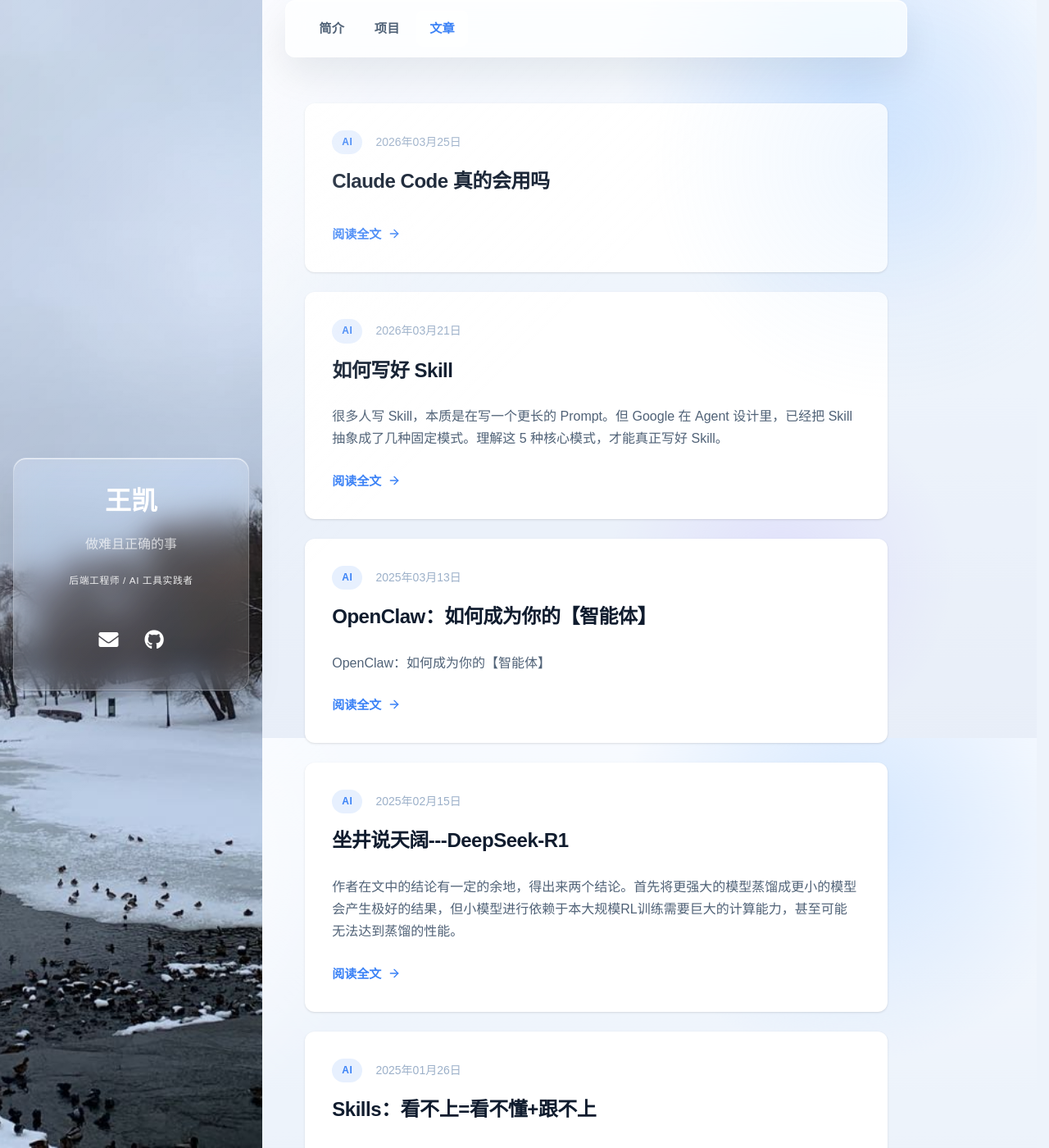
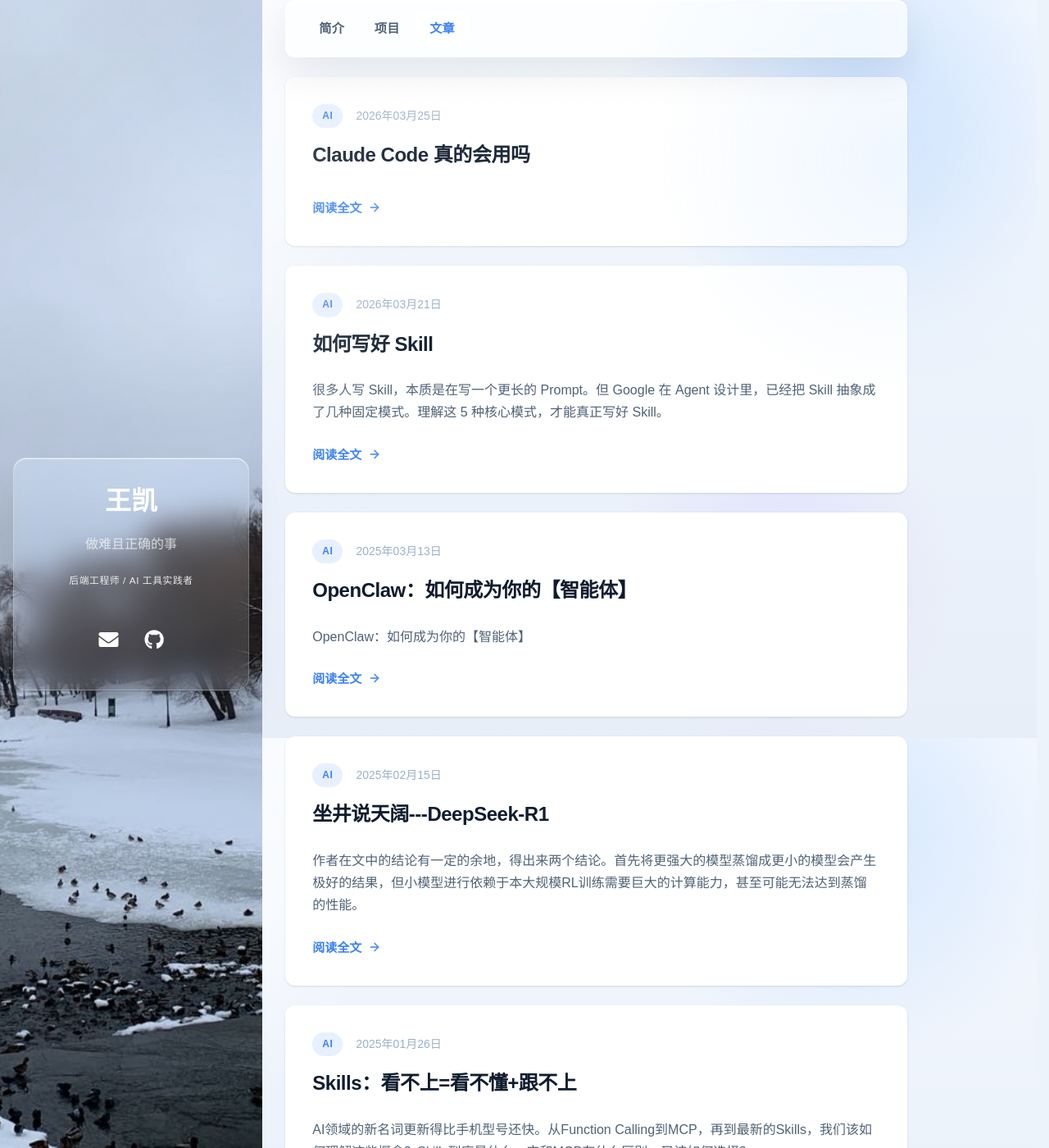
Before and after one commit to tjubigben/tjubigben.github.io, a Jekyll site: the page built from blog.md, in a window 1280 px wide and 1400 px high. Shown: the whole window at 82% size. Built offline with Jekyll 4.4.1, drawn with Linux system fonts in a browser that asks for light colours; nearby versions of some CDN libraries.

Commit message:
统一文章页与项目页卡片宽度

```diff
--- a/_layouts/blog-list.html
+++ b/_layouts/blog-list.html
@@ -39,9 +39,9 @@ layout: default
 
 <style>
 .blog-container {
-  max-width: 800px;
-  margin: 0 auto;
-  padding: 2rem 1.5rem;
+  max-width: none;
+  margin: 0;
+  padding: 0;
 }
 
 .blog-articles {
@@ -147,7 +147,7 @@ layout: default
 /* 响应式设计 */
 @media (max-width: 768px) {
   .blog-container {
-    padding: 1.5rem 1rem;
+    padding: 0;
   }
 
   .blog-card {
```
